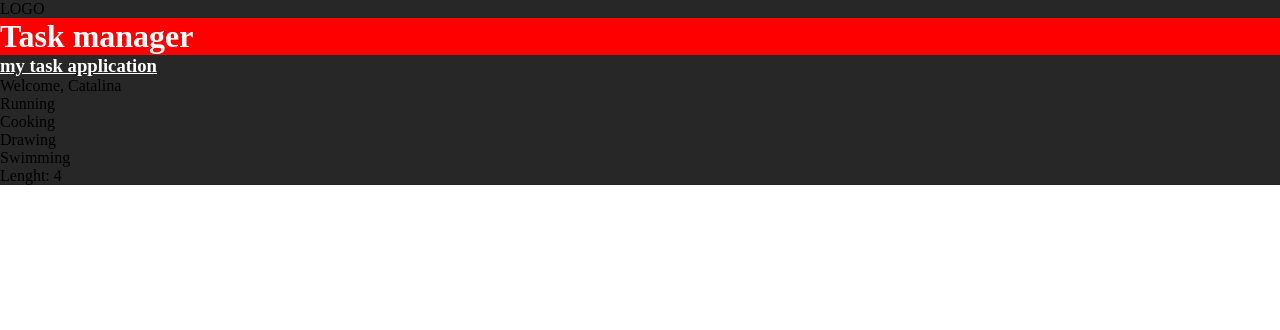
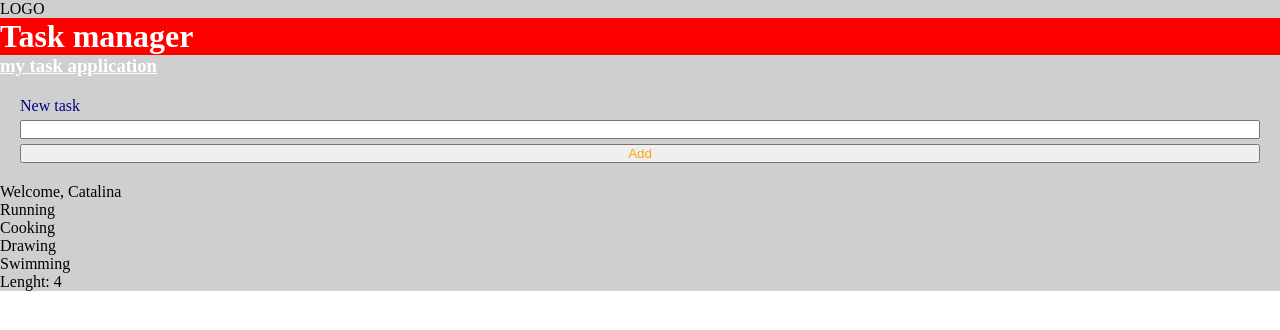
Before and after one commit to johncardozo/frontend-intermedio-02, a React (Vite) app in the folder react/task-manager/: page / in a window 1280 px wide. Shown: the top 330 px of the page. Built offline with nearby package versions, Linux system fonts and the light colour scheme.

Commit message:
React: SASS

```diff
--- a/react/task-manager/package.json
+++ b/react/task-manager/package.json
@@ -22,6 +22,7 @@
     "eslint-plugin-react-hooks": "^4.6.0",
     "eslint-plugin-react-refresh": "^0.4.3",
     "prop-types": "^15.8.1",
+    "sass": "^1.69.4",
     "vite": "^4.4.5"
   }
 }
--- a/react/task-manager/src/App.css
+++ b/react/task-manager/src/App.css
@@ -1,3 +1,3 @@
 .app {
-  background-color: #272727;
+  background-color: #cfcfcf;
 }
--- a/react/task-manager/src/App.jsx
+++ b/react/task-manager/src/App.jsx
@@ -1,4 +1,5 @@
 import "./App.css";
+import Form from "./components/Form";
 import Header from "./components/Header";
 import TaskList from "./components/TaskList";
 
@@ -6,6 +7,7 @@ function App() {
   return (
     <div className="app">
       <Header />
+      <Form />
       <TaskList />
     </div>
   );
--- /dev/null
+++ b/react/task-manager/src/components/Form.jsx
@@ -0,0 +1,13 @@
+import "../styles/Form.scss";
+
+const Form = () => {
+  return (
+    <form className="form">
+      <label className="form__label">New task</label>
+      <input type="text" className="form__input" />
+      <button className="form__button">Add</button>
+    </form>
+  );
+};
+
+export default Form;
--- /dev/null
+++ b/react/task-manager/src/styles/Form.scss
@@ -0,0 +1,15 @@
+.form {
+  display: flex;
+  flex-direction: column;
+  margin: 20px;
+  gap: 5px;
+  &__label {
+    color: navy;
+  }
+  &__input {
+    color: magenta;
+  }
+  &__button {
+    color: orange;
+  }
+}
```
Also changed, not shown: 1 other file (tests, documents, lock files or other folders).
